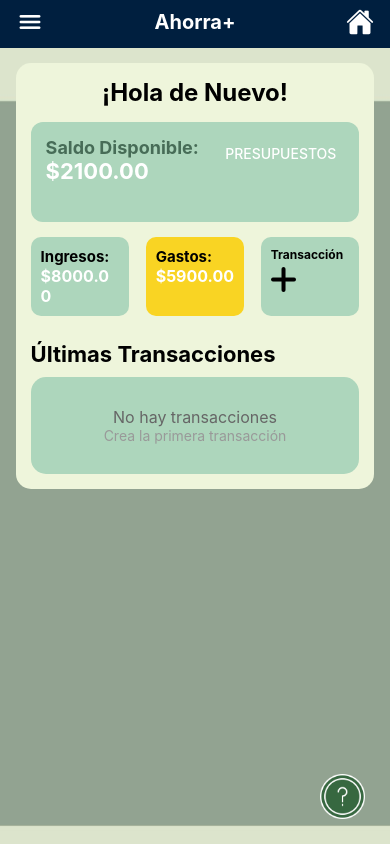
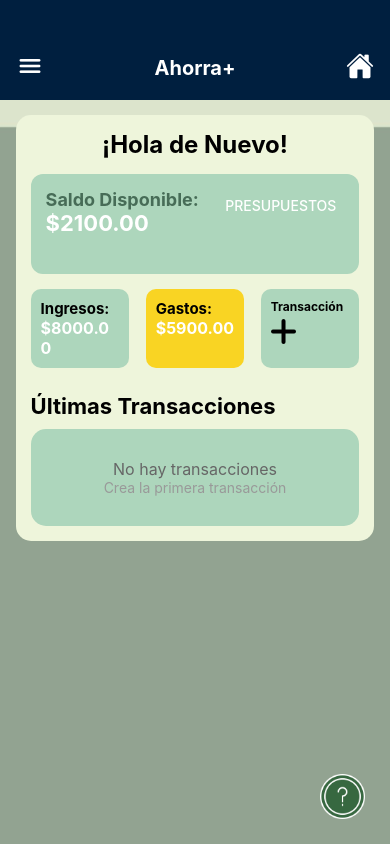
Before and after one commit to 19084DANI/Movil, a React Native app in the folder ProyectoMovil/: screen /Menu in a window 390 px wide. Built offline with nearby package versions, Linux system fonts and the light colour scheme.

Commit message:
Ya se ve más cool el menú

```diff
--- a/ProyectoMovil/Screens/HomeScreen.js
+++ b/ProyectoMovil/Screens/HomeScreen.js
@@ -1,17 +1,11 @@
 import { Text, StyleSheet, View, Image, ImageBackground, Button, FlatList, ActivityIndicator, Alert, TouchableOpacity } from 'react-native'
 import React, { useState, useEffect, useCallback } from 'react';
-import PresupuestosScreen from './PresupuestosScreen';
-import TransaccionesScreen from './TransaccionesScreen';
-import NuevatransScreen from './NuevaTransScreen';
-import Login from './LoginScreen';
-import GraficaScreen from './GraficaScreen';
 import TransaccionController from '../controllers/TransaccionController';
 import { Ionicons } from '@expo/vector-icons';
 
 const controller = TransaccionController;
 export default function BotonesScreen() {
   const [transacciones, setTransacciones] = useState([]);
-  const [screen, setScreen] = useState('default');
   const [loading, setLoading] = useState(true);
 
   const cargarTransacciones = useCallback(async () => {
@@ -48,7 +42,7 @@ export default function BotonesScreen() {
     .slice(0, 3);
 
   const renderTransaccion = ({ item }) => (
-    <TouchableOpacity onPress={() => setScreen('transacciones')} activeOpacity={0.8}>
+    <TouchableOpacity activeOpacity={0.8}>
       <View style={styles.cardTransaccion}>
         <Text style={styles.cardMonto}>${item.monto.toFixed(2)}</Text>
         <Text style={styles.cardTitulo}>{item.nombre}</Text>
@@ -61,24 +55,11 @@ export default function BotonesScreen() {
     </TouchableOpacity>
   );
 
-  switch (screen) {
-    case 'presupuestos':
-      return <PresupuestosScreen />
-    case 'transacciones':
-      return <TransaccionesScreen />
-    case 'NuevaTransScreen':
-      return <NuevatransScreen />
-    case 'login':
-      return <Login />
-    case 'grafica':
-      return <GraficaScreen />
-    default:
-
-      return (
-        <ImageBackground
-          source={require('../assets/fondo1.jpg')}
-          resizeMode='cover'
-          style={styles.backgrounds}>
+  return (
+    <ImageBackground
+      source={require('../assets/fondo1.jpg')}
+      resizeMode='cover'
+      style={styles.backgrounds}>
 
           <View style={styles.Container}>
 
@@ -96,7 +77,6 @@ export default function BotonesScreen() {
                     style={styles.btn}
                     color="#ADD6BC"
                     title='Presupuestos'
-                    onPress={() => setScreen('presupuestos')}
                   />
                 </View>
               </View>
@@ -114,7 +94,7 @@ export default function BotonesScreen() {
 
                 <View style={styles.elementos2}>
                   <Text style={styles.textot}>Transacción</Text>
-                  <TouchableOpacity onPress={() => setScreen('transacciones')}>
+                  <TouchableOpacity>
                     <Image style={styles.mas} source={require('../assets/mas.png')} />
                   </TouchableOpacity>
                 </View>
@@ -141,8 +121,7 @@ export default function BotonesScreen() {
 
           <Image style={styles.ayuda} source={require('../assets/help.png')} />
         </ImageBackground>
-      )
-  }
+      );
 }
 
 const styles = StyleSheet.create({
--- a/ProyectoMovil/Screens/MenuScreen.js
+++ b/ProyectoMovil/Screens/MenuScreen.js
@@ -13,7 +13,7 @@ export default function MenuScreen () {
 
   const [screen, setScreen] = useState('home');
   const [menuOpen, setMenuOpen] = useState(false);
-  const slideAnim = useRef(new Animated.Value(-450)).current;
+  const slideAnim = useRef(new Animated.Value(-280)).current;
 
   // Opciones del menú
   const menuOptions = [
@@ -28,7 +28,7 @@ export default function MenuScreen () {
   useEffect(() => {
     // Animar el menú
     Animated.timing(slideAnim, {
-      toValue: menuOpen ? 0 : -450,
+      toValue: menuOpen ? 0 : -280,
       duration: 300,
       useNativeDriver: false,
     }).start();
@@ -130,13 +130,14 @@ const styles = StyleSheet.create({
   },
   header: {
     flexDirection: 'row',
-    alignItems: 'center',
+    alignItems: 'flex-end',
     justifyContent: 'space-between',
     backgroundColor: '#001F3F',
     paddingHorizontal: 16,
-    paddingVertical: 12,
-    paddingTop: 8,
+    paddingVertical: 20,
+    paddingTop: 15,
     zIndex: 10,
+    minHeight: 100,
   },
   hamburger: {
     width: 28,
@@ -168,19 +169,19 @@ const styles = StyleSheet.create({
     position: 'absolute',
     top: 0,
     left: 0,
-    width: 450,
+    width: 280,
     height: '100%',
     backgroundColor: '#F5E6D3',
     borderRightWidth: 2,
     borderRightColor: '#001F3F',
     zIndex: 2,
-    paddingTop: 80,
+    paddingTop: 100,
   },
   menuItem: {
     flexDirection: 'row',
     alignItems: 'center',
     paddingHorizontal: 20,
-    paddingVertical: 16,
+    paddingVertical: 18,
     borderBottomWidth: 1,
     borderBottomColor: '#E0D4C4',
   },
```
